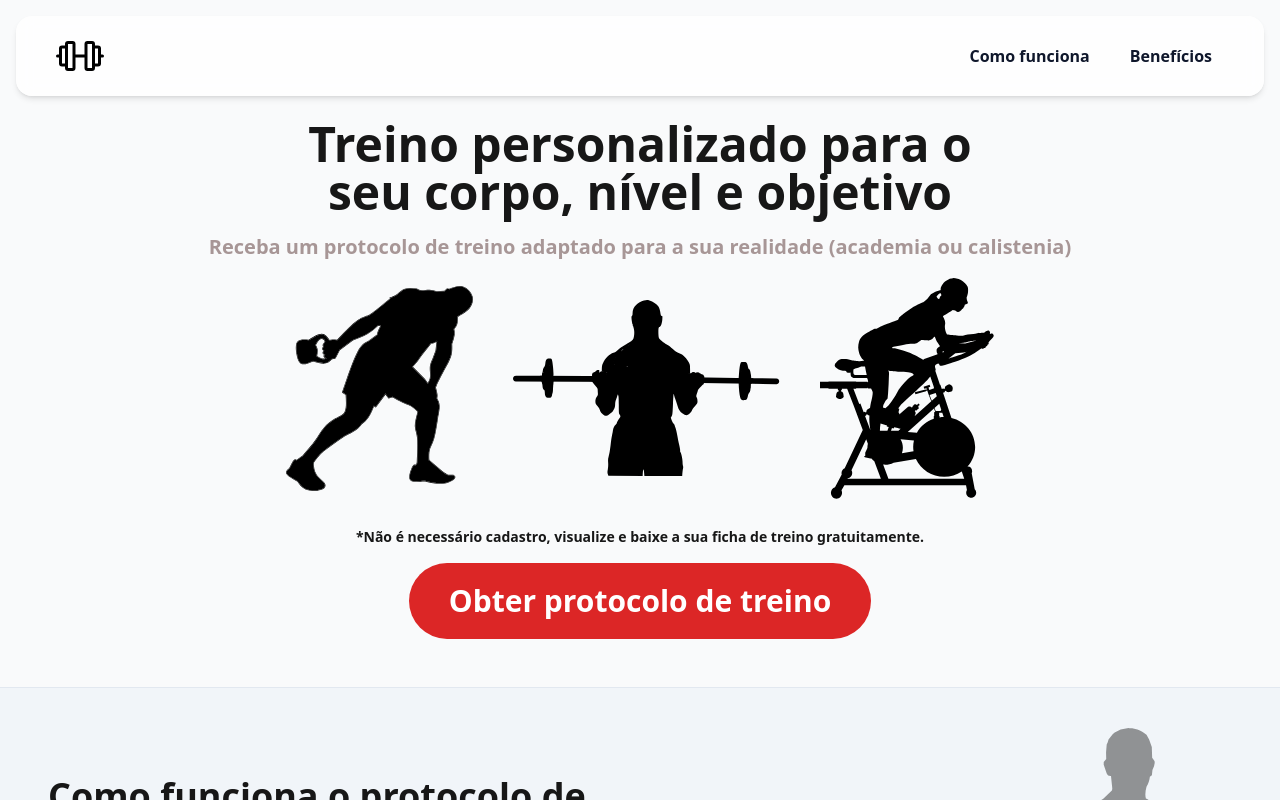
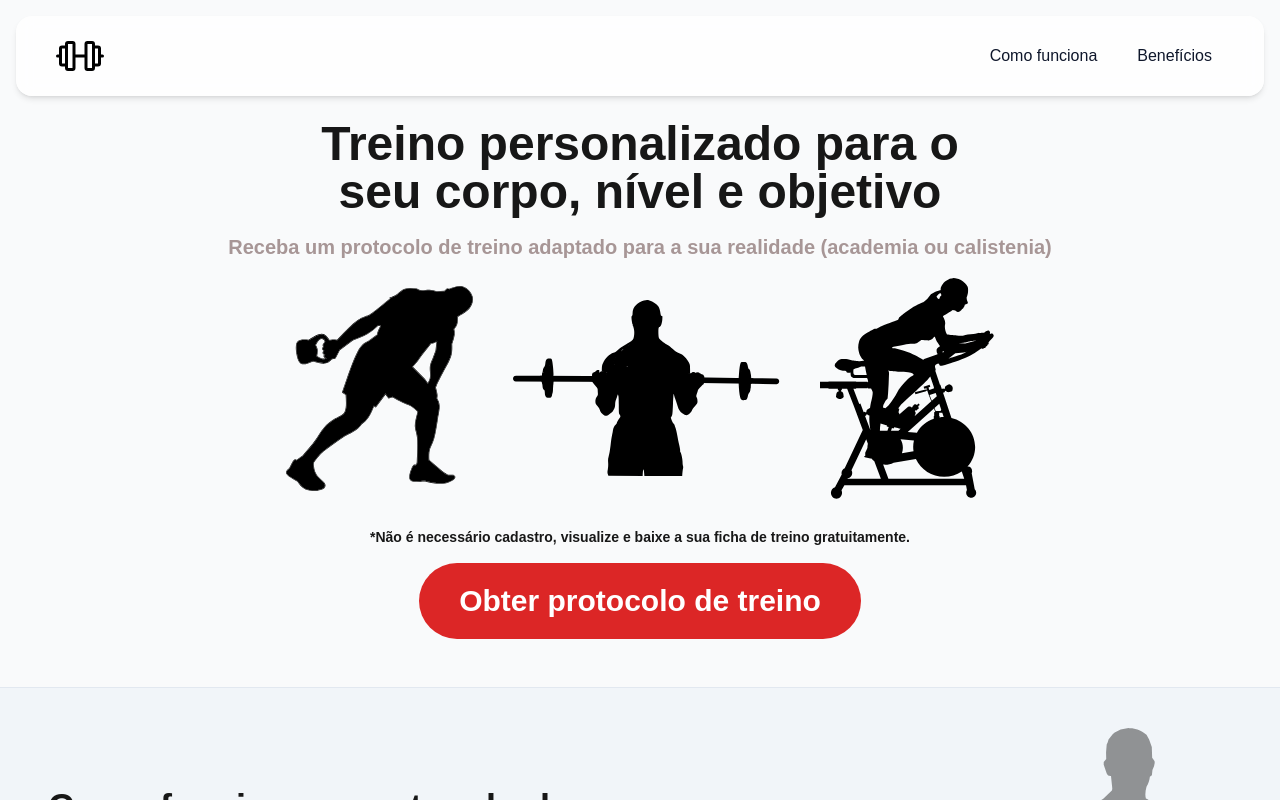
Before and after one commit to RobertoBMJunior/gym-site, a Next.js app: page / in a window 1280 px wide. Shown: the top 800 px of the page. Built offline with nearby package versions, Linux system fonts and the light colour scheme.

Commit message:
style: Define font-family global no global.css e altera a font-weight dos links do header

```diff
--- a/src/app/globals.css
+++ b/src/app/globals.css
@@ -15,7 +15,7 @@
 body {
   background: var(--background);
   color: var(--foreground);
-  /* font-family: Arial, Helvetica, sans-serif; */
+  font-family: Arial, Helvetica, sans-serif;
 }
 
 html {
--- a/src/components/layout/Header.tsx
+++ b/src/components/layout/Header.tsx
@@ -43,6 +43,7 @@ export function Header() {
               transition
               hover:bg-slate-200
               text-sm md:text-base
+              font-medium
             "
           >
             Como funciona
@@ -58,6 +59,7 @@ export function Header() {
               transition
               hover:bg-slate-200
               text-sm md:text-base
+              font-medium
             "
           >
             Benefícios
```
